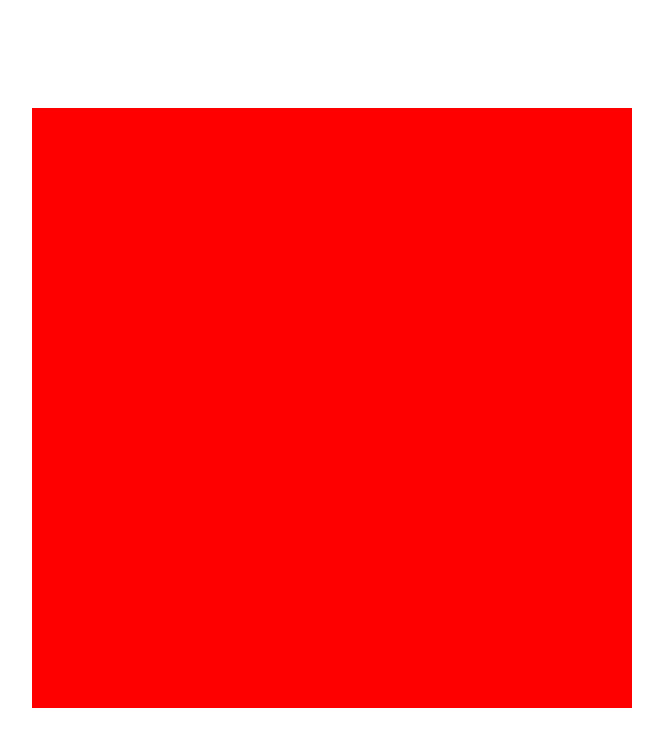
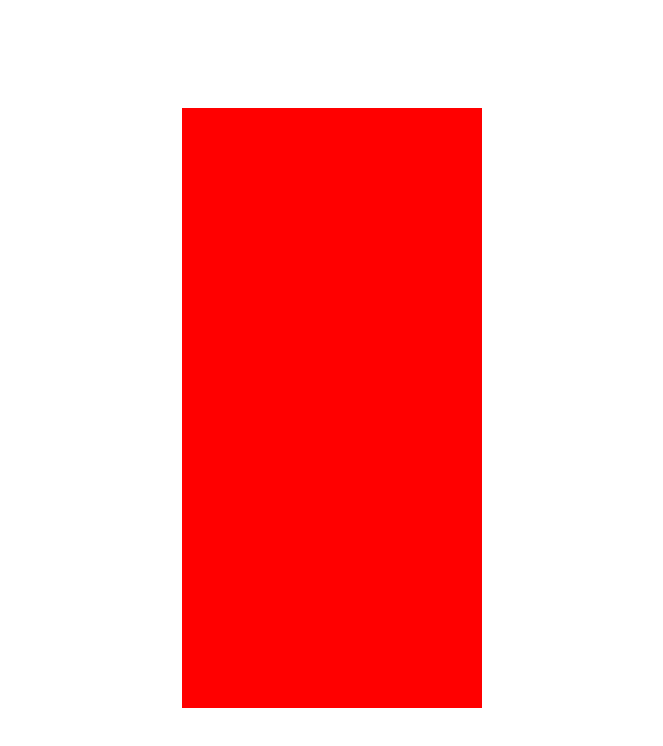
Before and after one commit to doge247/SecureContextLoader, a plain HTML site: page index.html in a window 1280 px wide. Shown: the whole page, without its empty margins (316-979 px from the left). Drawn offline with Linux system fonts and the light colour scheme.

Commit message:
css update pt 2

```diff
--- a/index.css
+++ b/index.css
@@ -13,6 +13,6 @@ body {
 #center {
     display: block;
     height: 75%;
-    aspect-ratio: 1 / 1;
+    aspect-ratio: 1 / 2;
     background-color: red;
 }
```
